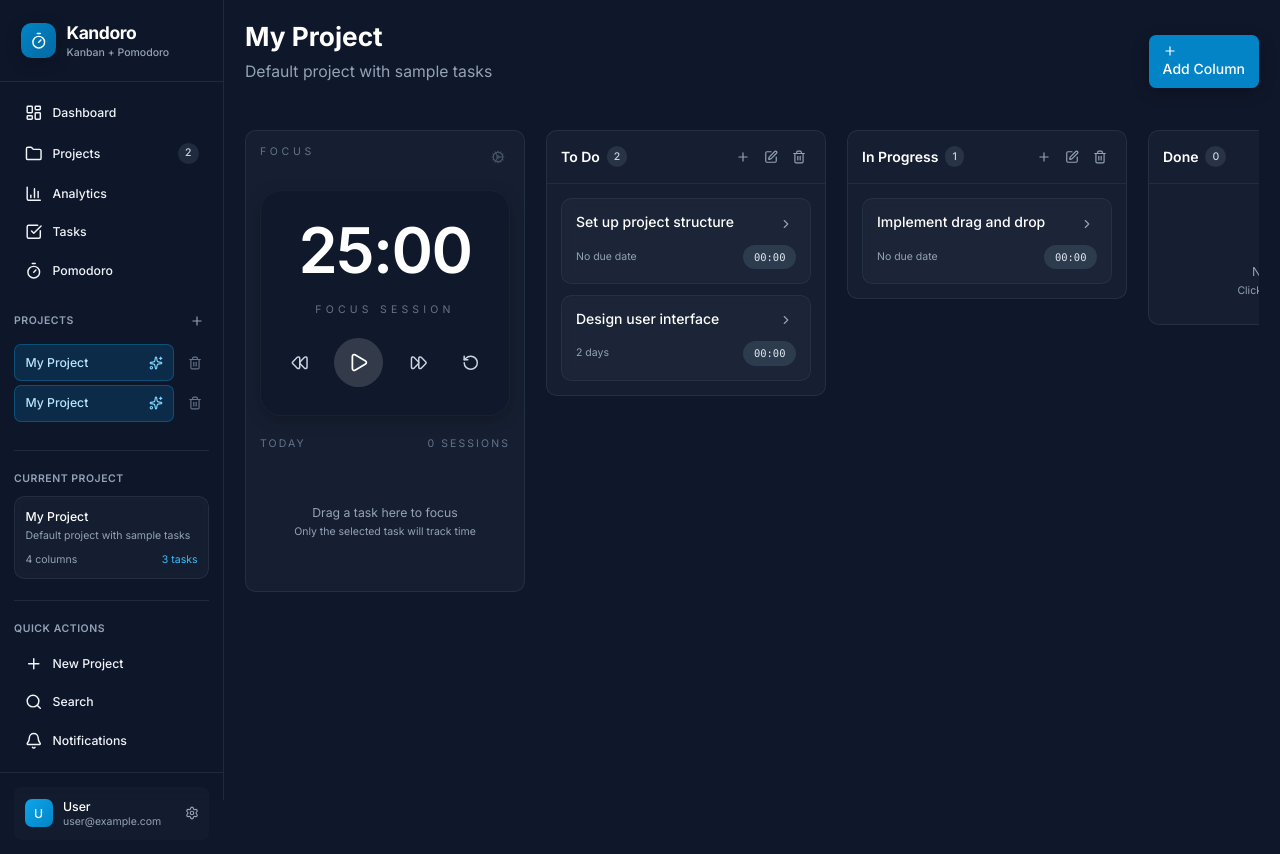
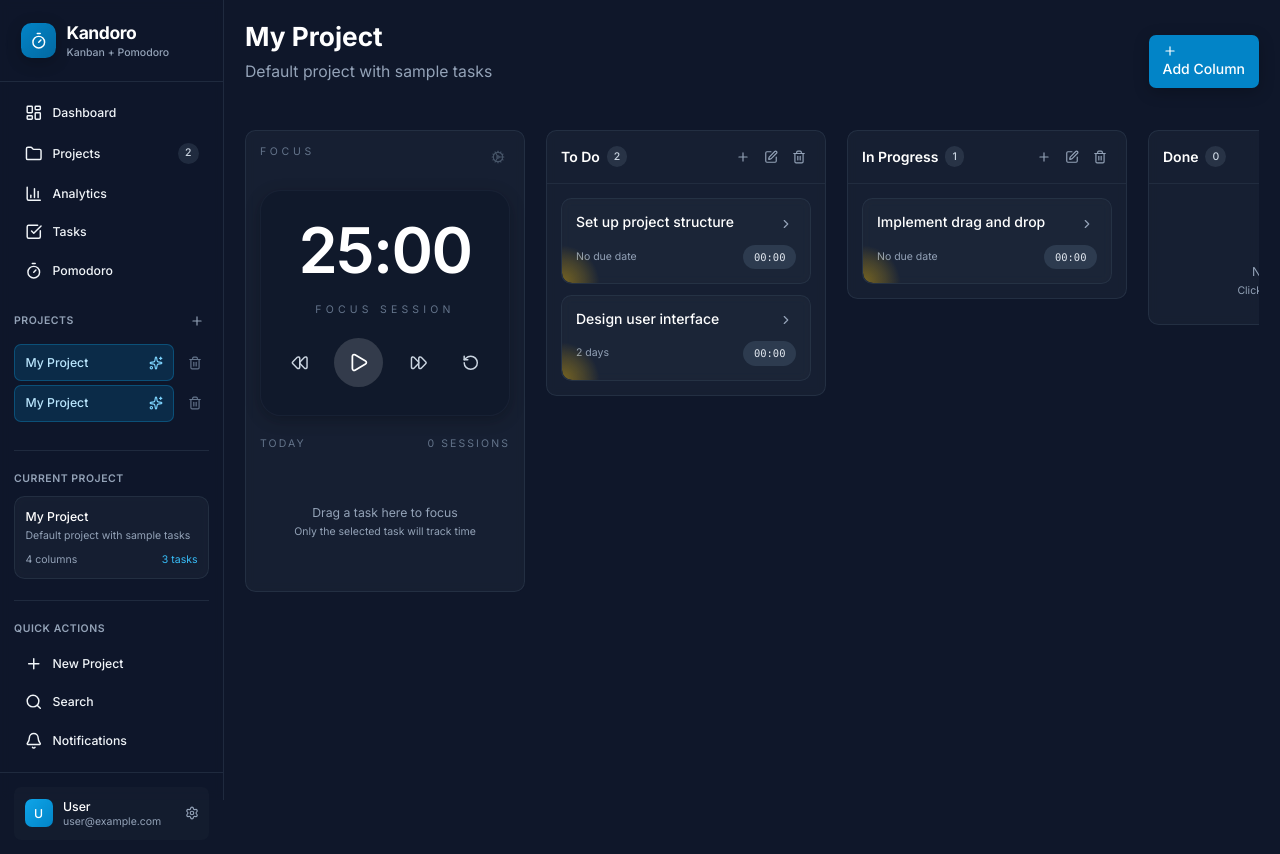
Before and after one commit to lellyresa/kandorov3, a React app in the folder my-web-app/: page / in a window 1280 px wide. Built offline with nearby package versions, Linux system fonts and the light colour scheme; the HTML template or start-up script is replaced by a standard one.

Commit message:
fix: render organic priority corner with CSS radial-gradient and overflow-hidden
- Use CSS radial-gradient for reliable rendering behind content
- Clamp inside card with overflow-hidden; set explicit z-index
- Priority color derived from Tailwind color approximations

```diff
--- a/my-web-app/src/components/TaskCard.jsx
+++ b/my-web-app/src/components/TaskCard.jsx
@@ -96,6 +96,17 @@ export default function TaskCard({
     }
   };
 
+  const getPriorityRgb = (priority) => {
+    const priorityLevel = priority?.toLowerCase() || 'medium';
+    switch (priorityLevel) {
+      // Tailwind 500 scale approximations
+      case 'low': return { r: 34, g: 197, b: 94 };     // green-500
+      case 'medium': return { r: 234, g: 179, b: 8 };  // yellow-500
+      case 'high': return { r: 239, g: 68, b: 68 };    // red-500
+      default: return { r: 100, g: 116, b: 139 };      // slate-500
+    }
+  };
+
   const handleCardClick = () => {
     if (project) {
       actions.openTaskModal(task, project.id);
@@ -123,26 +134,19 @@ export default function TaskCard({
       style={style}
       {...attributes}
       {...listeners}
-      className={`modern-card modern-card-hover group cursor-grab active:cursor-grabbing transition-all duration-200 hover:scale-[1.02] relative ${
+      className={`modern-card modern-card-hover group cursor-grab active:cursor-grabbing transition-all duration-200 hover:scale-[1.02] relative overflow-hidden ${
         isFocusTask ? 'ring-2 ring-accent-500/40' : ''
       }`}
     >
-      {/* Priority Corner Sweep (organic to match rounded corner) */}
+      {/* Priority Corner Sweep (CSS radial gradient) */}
       <div
-        className="absolute bottom-0 left-0 w-10 h-10 pointer-events-none"
+        className="absolute bottom-0 left-0 w-12 h-12 rounded-bl-xl pointer-events-none"
         aria-hidden="true"
-      >
-        <svg width="100%" height="100%" viewBox="0 0 40 40" className="block">
-          <defs>
-            <radialGradient id="cornerGlow" cx="0" cy="40" r="40">
-              <stop offset="0%" className={`${getPriorityTextColor(task.priority)}`} stopOpacity="0.28" />
-              <stop offset="70%" stopColor="transparent" stopOpacity="0" />
-            </radialGradient>
-          </defs>
-          {/* Sweeping shape that follows the rounded corner */}
-          <path d="M0,40 C0,18 18,0 40,0 L40,0 L0,0 Z" fill="url(#cornerGlow)" />
-        </svg>
-      </div>
+        style={{
+          background: `radial-gradient(120% 120% at 0% 100%, rgba(${getPriorityRgb(task.priority).r}, ${getPriorityRgb(task.priority).g}, ${getPriorityRgb(task.priority).b}, 0.45) 0%, rgba(${getPriorityRgb(task.priority).r}, ${getPriorityRgb(task.priority).g}, ${getPriorityRgb(task.priority).b}, 0.20) 45%, rgba(${getPriorityRgb(task.priority).r}, ${getPriorityRgb(task.priority).g}, ${getPriorityRgb(task.priority).b}, 0) 75%)`,
+          zIndex: 0,
+        }}
+      />
       <div className="p-4">
         {/* Clean Top Row */}
         <div className="flex items-start justify-between mb-3">
```
